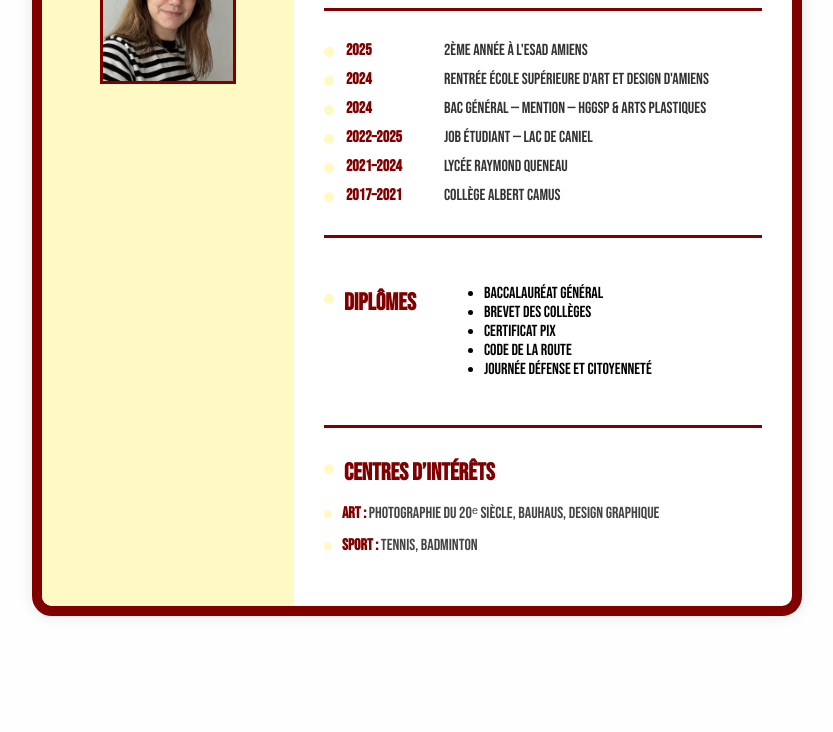
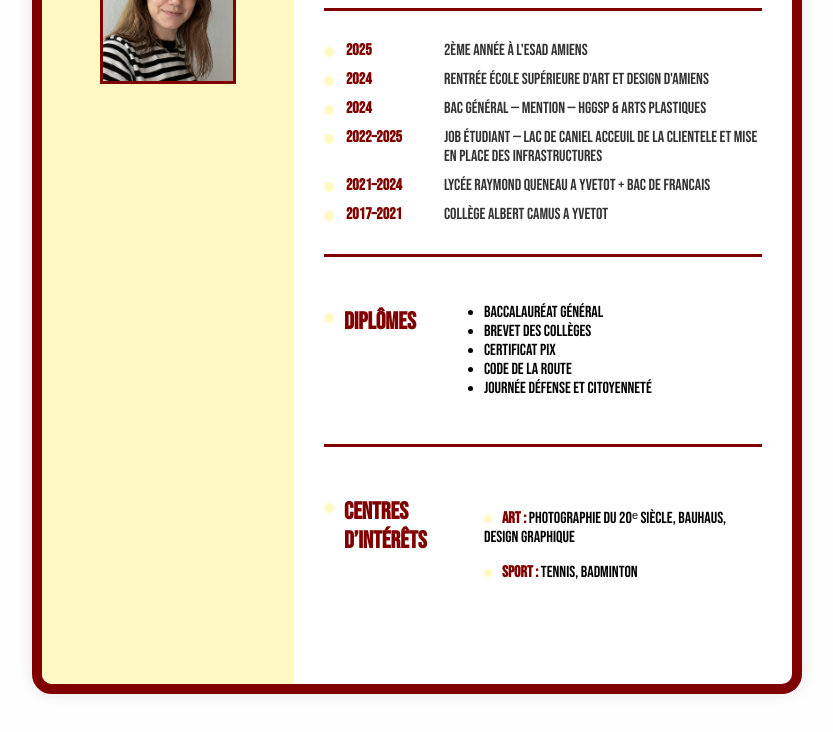
Before and after one commit to aimeeloisel/aimeeloisel.github.io, a plain HTML site: page cv.html in a window 1280 px wide. Shown: the part 172-904 px from the top of the page, without its empty margins (223-1056 px from the left). Before the commit the page ends 828 px from the top, so only its background shows below. Drawn offline with Linux system fonts and the light colour scheme; files whose address does not match are found by name.

Commit message:
mise a jour

```diff
--- a/cv.html
+++ b/cv.html
@@ -28,9 +28,9 @@
                 <p class="annee">2025</p> <p class="activite">2ème année à l'ESAD Amiens</p>
                 <p class="annee">2024</p> <p class="activite">Rentrée École Supérieure d'Art et Design d'Amiens</p>
                 <p class="annee">2024</p> <p class="activite">BAC Général — Mention — HGGSP & Arts Plastiques</p>
-                <p class="annee">2022–2025</p> <p class="activite">Job étudiant — Lac de Caniel</p>
-                <p class="annee">2021–2024</p> <p class="activite">Lycée Raymond Queneau</p>
-                <p class="annee">2017–2021</p> <p class="activite">Collège Albert Camus</p>
+                <p class="annee">2022–2025</p> <p class="activite">Job étudiant — Lac de Caniel acceuil de la clientele et mise en place des infrastructures</p>
+                <p class="annee">2021–2024</p> <p class="activite">Lycée Raymond Queneau a yvetot + bac de francais</p>
+                <p class="annee">2017–2021</p> <p class="activite">Collège Albert Camus a yvetot</p>
             </div>
 
             <hr class="separator">
@@ -48,10 +48,12 @@
 
             <hr class="separator">
 
-            <div class="centres-interet">
+            <div class="grid">
                 <h2 class="section-title">CENTRES D’INTÉRÊTS</h2>
-                <p><span class="sub-title">ART :</span> Photographie du 20ᵉ siècle, Bauhaus, design graphique</p>
-                <p><span class="sub-title">SPORT :</span> Tennis, badminton</p>
+                <ul>
+                 <p><span class="sub-title">ART :</span> Photographie du 20ᵉ siècle, Bauhaus, design graphique</p>
+                 <p><span class="sub-title">SPORT :</span> Tennis, badminton</p>
+                <ul>
             </div>
 
         </div>
```
Also changed, not shown: style.css (+9 -14 lines).
